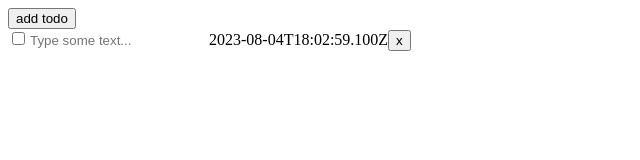
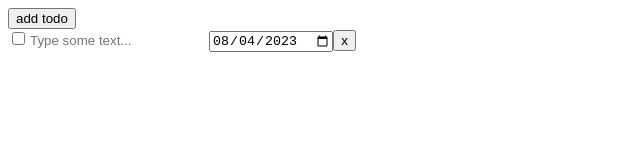
Before and after one commit to aysommer/to-do-list, a React (Vite) app: page / in a window 1280 px wide. Both pictures are taken after a click on the button "add todo". Shown: the top 160 px of the page, without its empty margins (0-640 px from the left). Built offline with nearby package versions, Linux system fonts and the light colour scheme.

Commit message:
Date input.

```diff
--- a/src/components/todoList/Todo.tsx
+++ b/src/components/todoList/Todo.tsx
@@ -1,5 +1,12 @@
 import type { TodoType } from "../../types"
-import { memo, useCallback, useState, ChangeEvent, useRef, useEffect } from "react";
+import {
+   memo,
+   useCallback,
+   useState,
+   ChangeEvent,
+   useRef,
+   useEffect
+} from "react";
 import { useTodoListStore } from "../../store";
 
 import "./Todo.css";
@@ -15,6 +22,7 @@ const Todo = memo(({
 }: TodoProps) => {
    const inputRef = useRef<HTMLInputElement>(null);
    const [cachedText, setCachedText] = useState(text);
+   const [cachedDate, setCachedDate] = useState(date);
    const deleteTodo = useTodoListStore((state) => state.deleteTodo);
    const changeTodo = useTodoListStore((state) => state.changeTodo);
 
@@ -28,11 +36,24 @@ const Todo = memo(({
       changeTodo({ id, isEdited: false });
       if (text !== cachedText) {
          changeTodo({ id, text: cachedText });
+      } else if (date !== cachedDate) {
+         changeTodo({ id, date: cachedDate });
       }
-   }, [cachedText, changeTodo, id, text]);
+   }, [
+      cachedDate,
+      cachedText,
+      changeTodo,
+      date,
+      id,
+      text
+   ]);
 
    const handleChangeText = useCallback((event: ChangeEvent<HTMLInputElement>) => {
       setCachedText(event.target.value);
+   }, []);
+
+   const handleChangeDate = useCallback((event: ChangeEvent<HTMLInputElement>) => {
+      setCachedDate(event.target.value)
    }, []);
 
    const handleCheckTodo = useCallback(() => {
@@ -45,7 +66,12 @@ const Todo = memo(({
 
    return (
       <div>
-         <input type="checkbox" id={id} checked={isCompleted} onChange={handleCheckTodo}/>
+         <input
+            type="checkbox"
+            id={id}
+            checked={isCompleted}
+            onChange={handleCheckTodo}
+         />
          <input
             className="todo__input"
             placeholder="Type some text..."
@@ -55,7 +81,12 @@ const Todo = memo(({
             onChange={handleChangeText}
             onBlur={handleBlur}
          />
-         <span>{date.toISOString()}</span>
+         <input
+            type="date"
+            value={cachedDate}
+            onChange={handleChangeDate}
+            onBlur={handleBlur}
+         />
          <button onClick={handleDeleteTodo}>x</button>
       </div>
    )
--- a/src/store/useTodoListStore.ts
+++ b/src/store/useTodoListStore.ts
@@ -14,7 +14,7 @@ function getNewTodo(): TodoType {
       id: crypto.randomUUID(),
       text: '',
       isCompleted: false,
-      date: new Date(),
+      date: new Date().toISOString().split('T')[0],
       isEdited: false
    }
 }
--- a/src/types/ITodo.ts
+++ b/src/types/ITodo.ts
@@ -2,6 +2,6 @@ export type TodoType = {
    id: string;
    text: string;
    isCompleted: boolean;
-   date: Date;
+   date: string;
    isEdited: boolean;
 };
```
